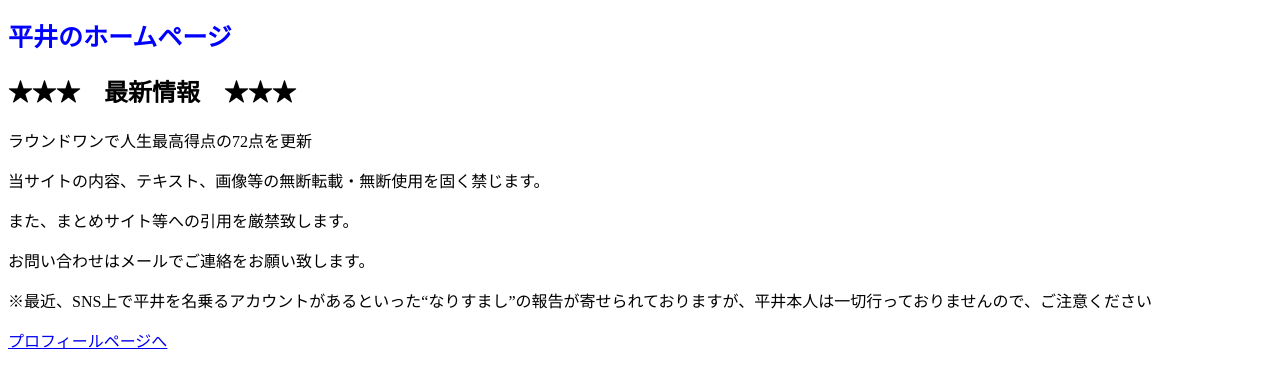
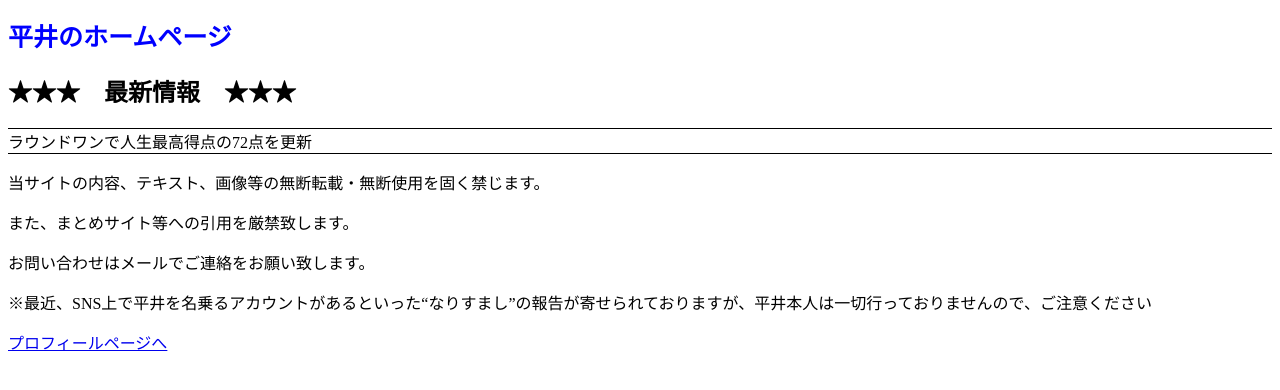
Before and after one commit to yunahirai/yunahirai.github.io, a plain HTML site: page index.html in a window 1280 px wide. Drawn offline with Linux system fonts and the light colour scheme.

Commit message:
Update profile.css

```diff
--- a/profile.css
+++ b/profile.css
@@ -1,3 +1,6 @@
 h1 {color: blue;
     font-size: 25px;
 }
+
+.new_info {border-bottom: 1px solid black;
+           border-top: 1px solid black;}
```
